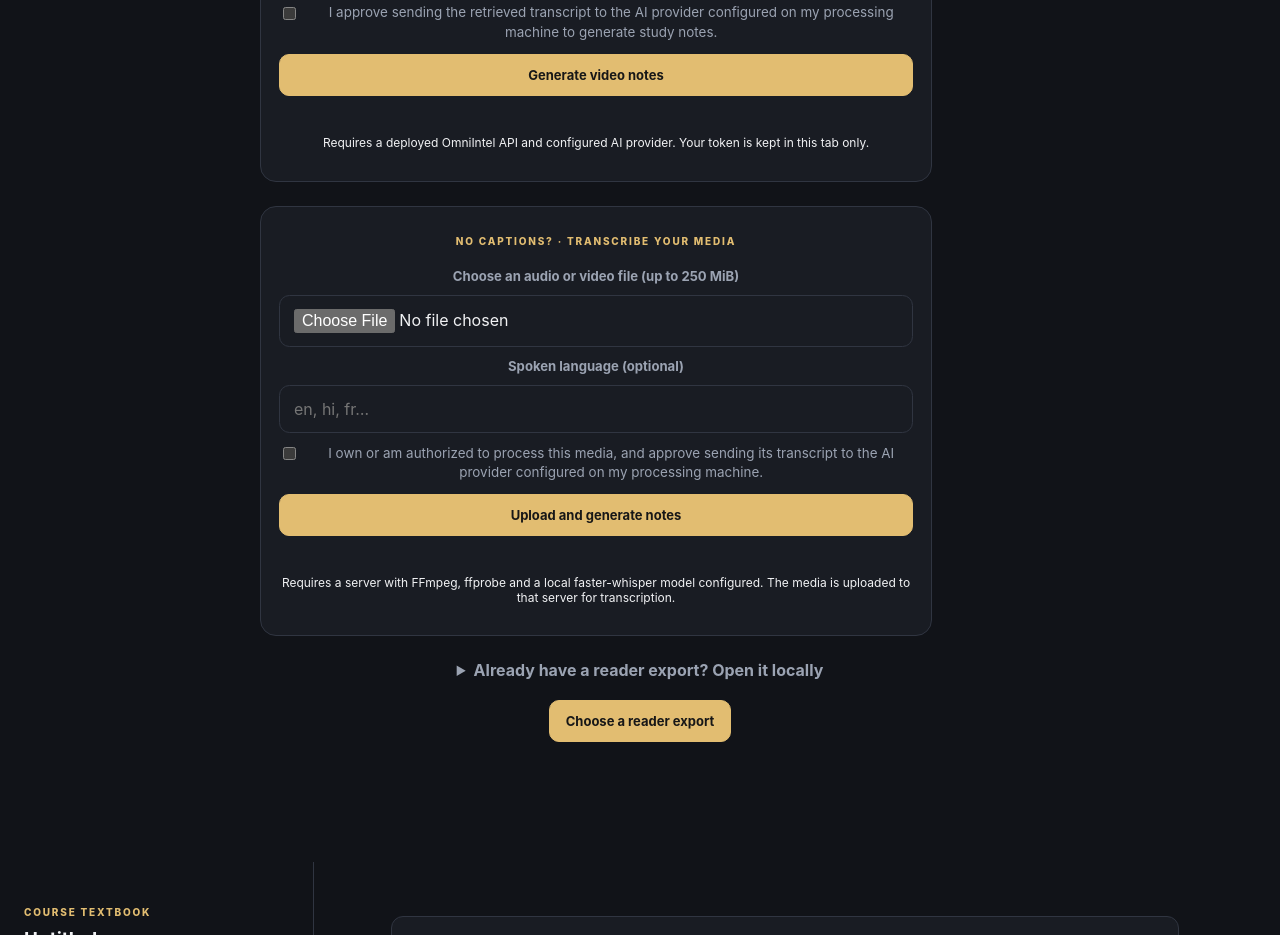
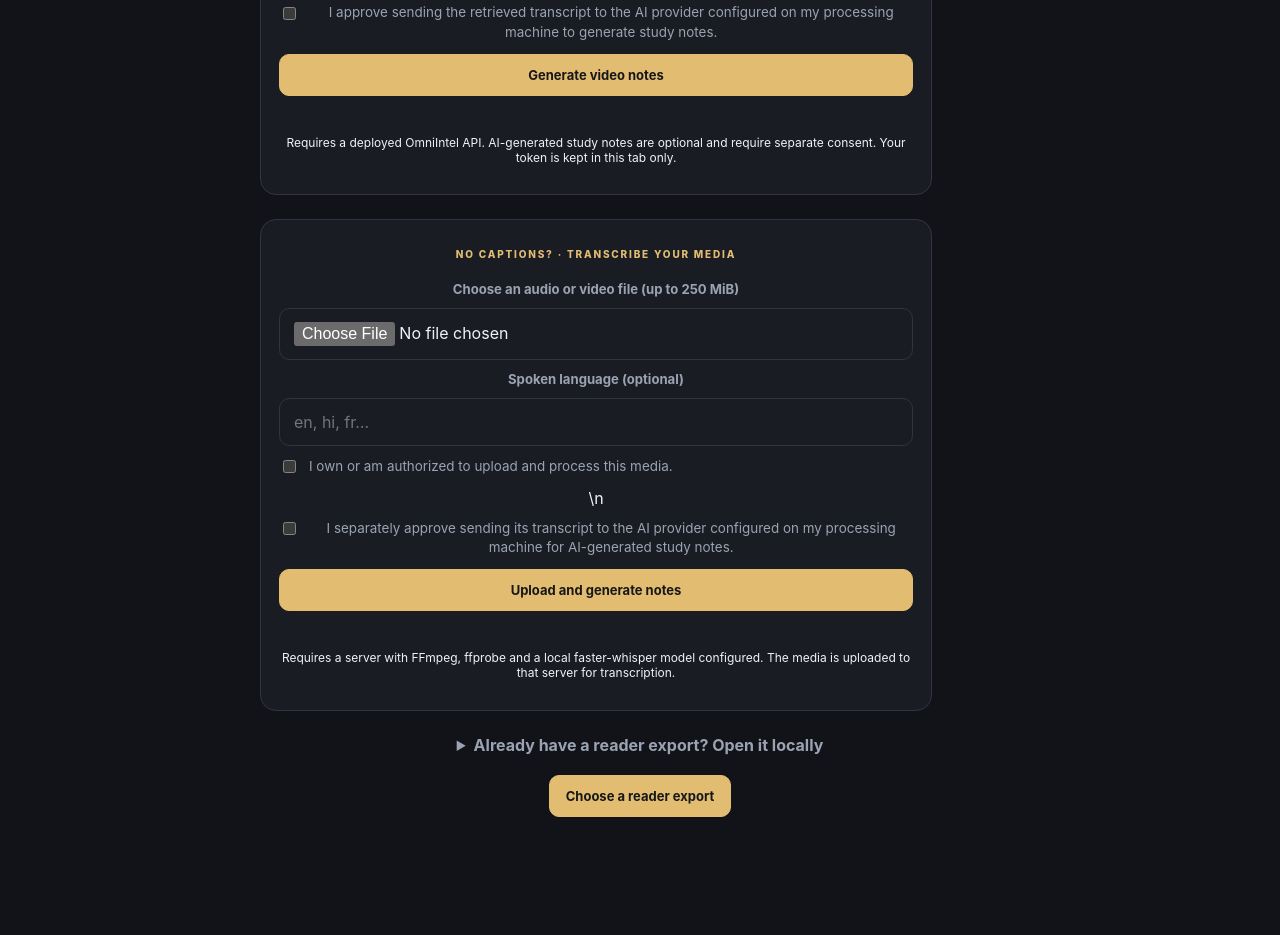
Before and after one commit to oreosensei90-ops/OmniIntel-, a plain HTML site: page apps/web/index.html in a window 1280 px wide. Shown: the part 918-1853 px from the top of the page. Drawn offline with Linux system fonts and the light colour scheme.

Commit message:
fix: separate required media consent from optional AI consent

```diff
--- a/apps/web/index.html
+++ b/apps/web/index.html
@@ -38,9 +38,9 @@
         <label for="video-language">Preferred caption language (optional)</label>
         <input id="video-language" type="text" placeholder="en, hi, fr…" maxlength="16">
         <label class="consent-line"><input id="approve-network" type="checkbox" required> I am authorized to process this video, and approve retrieving its public metadata and captions.</label>
-        <label class="consent-line"><input id="approve-ai" type="checkbox" required> I approve sending the retrieved transcript to the AI provider configured on my processing machine to generate study notes.</label>
+        <label class="consent-line"><input id="approve-ai" type="checkbox"> I approve sending the retrieved transcript to the AI provider configured on my processing machine to generate study notes.</label>
         <button id="online-submit" class="primary-button" type="submit">Generate video notes</button>
-        <p id="online-status" class="hint" role="status" aria-live="polite">Requires a deployed OmniIntel API and configured AI provider. Your token is kept in this tab only.</p>
+        <p id="online-status" class="hint" role="status" aria-live="polite">Requires a deployed OmniIntel API. AI-generated study notes are optional and require separate consent. Your token is kept in this tab only.</p>
       </form>
       <form id="online-media-form" class="online-panel">
         <p class="eyebrow">NO CAPTIONS? · TRANSCRIBE YOUR MEDIA</p>
@@ -48,7 +48,7 @@
         <input id="media-upload-file" type="file" accept="audio/*,video/*" required>
         <label for="upload-language">Spoken language (optional)</label>
         <input id="upload-language" type="text" placeholder="en, hi, fr…" maxlength="16">
-        <label class="consent-line"><input id="approve-upload-ai" type="checkbox" required> I own or am authorized to process this media, and approve sending its transcript to the AI provider configured on my processing machine.</label>
+        <label class="consent-line"><input id="approve-upload" type="checkbox" required> I own or am authorized to upload and process this media. </label>\n        <label class="consent-line"><input id="approve-upload-ai" type="checkbox"> I separately approve sending its transcript to the AI provider configured on my processing machine for AI-generated study notes.</label>
         <button id="media-upload-submit" class="primary-button" type="submit">Upload and generate notes</button>
         <p id="media-upload-status" class="hint" role="status" aria-live="polite">Requires a server with FFmpeg, ffprobe and a local faster-whisper model configured. The media is uploaded to that server for transcription.</p>
       </form>
```
